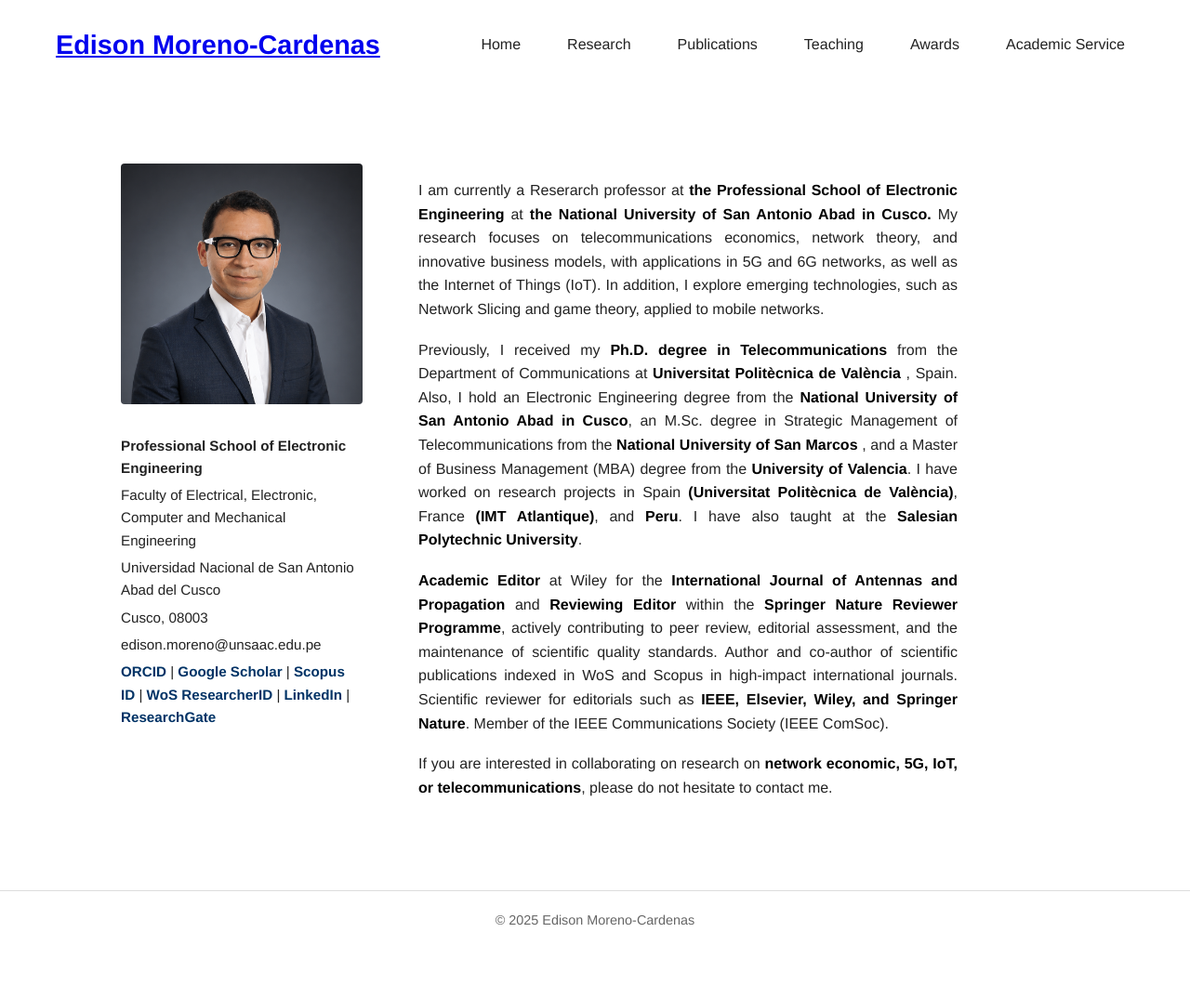
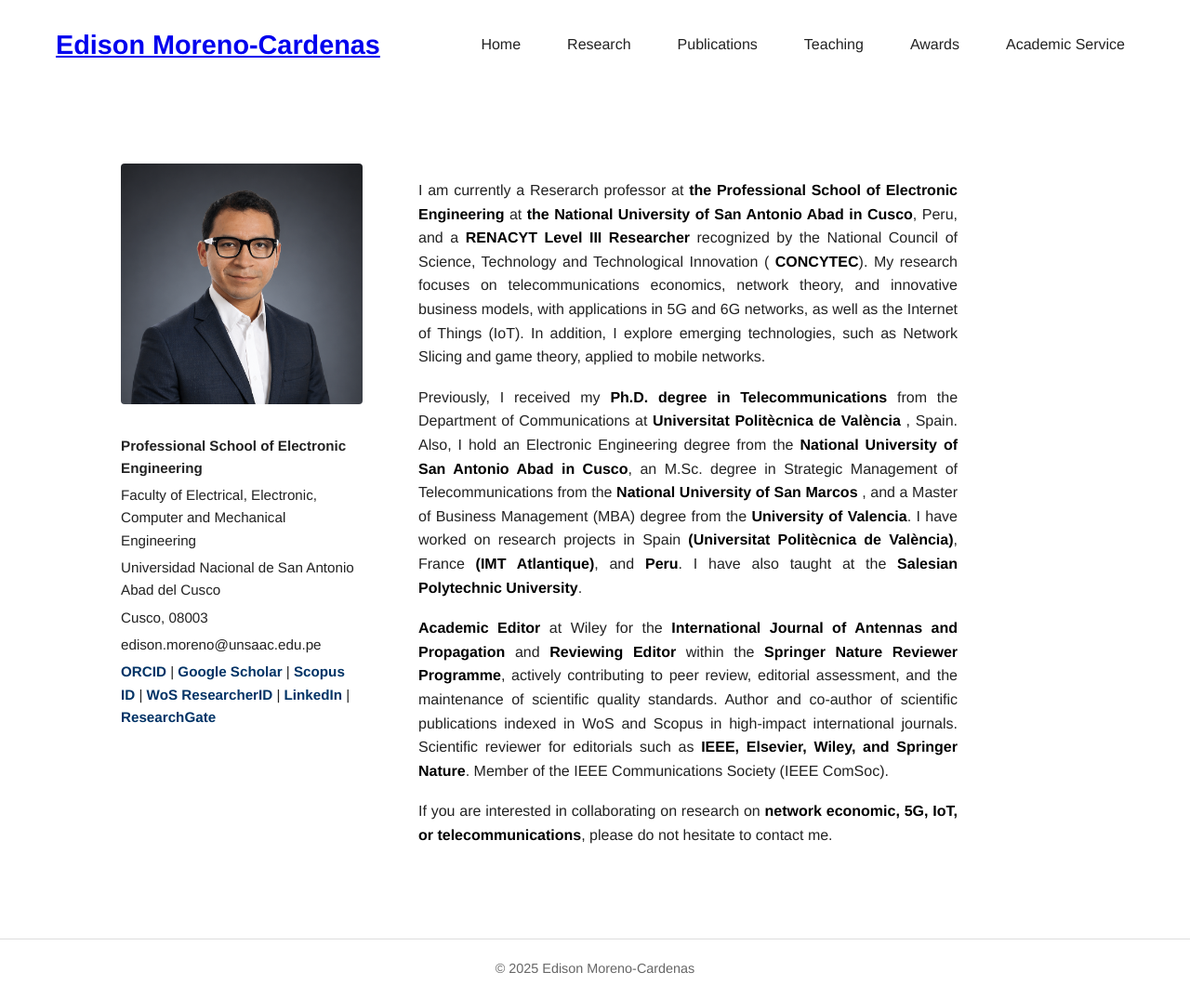
Before and after one commit to edisonmorenocardenas/edisonmorenocardenas.github.io, a Jekyll site: the page built from index.html, in a window 1280 px wide and 1074 px high. Shown: the whole window at 93% size. Built offline with Jekyll 4.4.1, drawn with Linux system fonts in a browser that asks for light colours.

Commit message:
Actualizar contenid

```diff
--- a/index.html
+++ b/index.html
@@ -29,7 +29,11 @@ title: "Home"
       <a href="https://li.unsaac.edu.pe/" target="_blank" style="text-decoration: none; color: inherit;">
         <strong>the Professional School of Electronic Engineering</strong></a> at
         <a href="https://www.unsaac.edu.pe/" target="_blank" style="text-decoration: none; color: inherit;">
-        <strong>the National University of San Antonio Abad in Cusco.</strong>
+        <strong>the National University of San Antonio Abad in Cusco</strong>, Peru, and a
+        <a href="https://servicio-renacyt.concytec.gob.pe/ficha-renacyt/?idInvestigador=239597" target="_blank" style="text-decoration: none; color: inherit;">
+        <strong>RENACYT Level III Researcher</strong></a> recognized by the National Council of Science, Technology and Technological Innovation (
+        <a href="https://www.gob.pe/concytec" target="_blank" style="text-decoration: none; color: inherit;">
+        <strong>CONCYTEC</strong></a>).
       </a>
 
 
```
